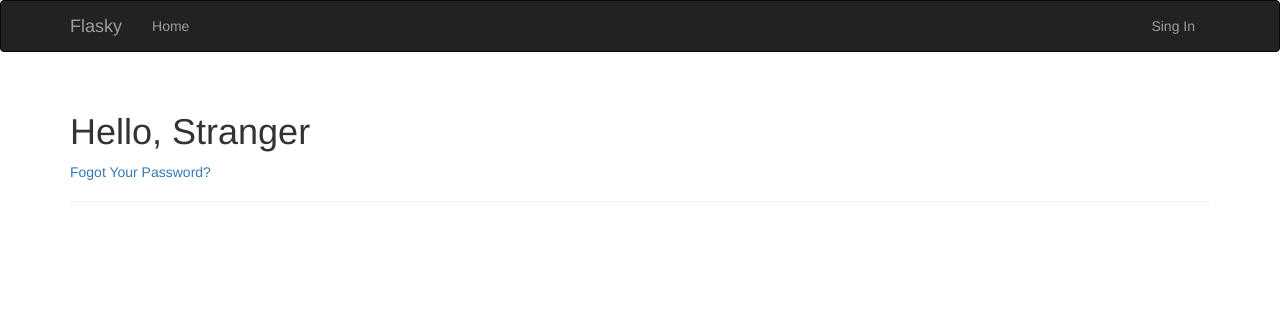
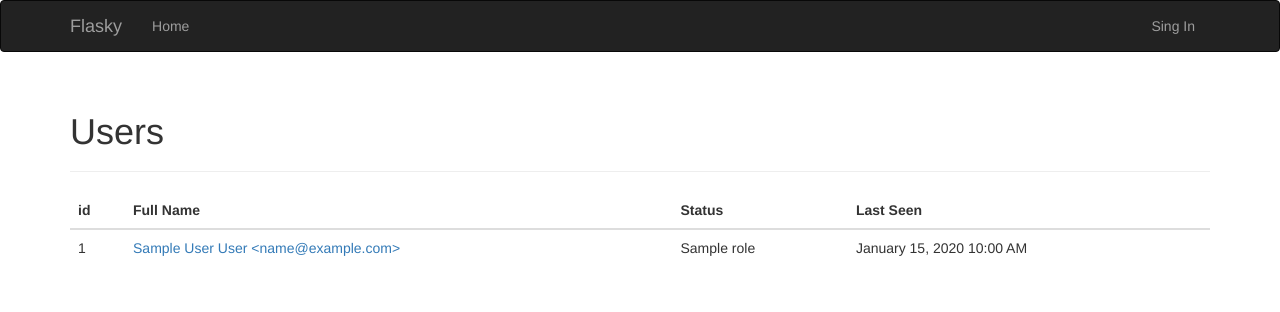
Before and after one commit to Iiss/mars_quiz_admin, a Flask app: page / in a window 1280 px wide. Shown: the top 312 px of the page. Run offline with Flask 2, Linux system fonts and the light colour scheme; tables that the repository leaves empty hold one stand-in row (values such as "Sample post"); some libraries are stand-ins or nearby versions.

Commit message:
index.html update

```diff
--- a/app/main/views.py
+++ b/app/main/views.py
@@ -10,10 +10,8 @@ from ..decorators import admin_required
 
 @main.route('/',methods=['GET','POST'])
 def index():
-    return render_template("index.html",
-    						name = session.get('name'),
-    						known = session.get('known',False),
-    						current_time = datetime.utcnow())
+    user_list = User.query.all()
+    return render_template("index.html", user_list = user_list)
 
 @main.route('/user/<int:id>')
 def show_profile(id):
--- a/app/templates/index.html
+++ b/app/templates/index.html
@@ -1,17 +1,43 @@
 {% extends "base.html" %}
+{% block scripts %}
+{{ super() }}
+{{ moment.include_moment() }}
+{% endblock %}
 {% block page_content %}
 <div class="page-header">
-	<h1>Hello,
-		{% if current_user.is_authenticated() %}
-			{{ current_user.name }}
-		{% else %}
-			Stranger
+	<h1 class=".col-md-8">Users
+		{% if current_user.is_administrator() %}
+		<span>
+			<a class="btn btn-primary pull-right"
+			href="{{url_for('auth.add_user')}}">Invite user &gt;&gt;</a>
+		</span>
 		{% endif %}
 	</h1>
-	{% if current_user.is_authenticated() %}
-		<p><a href="{{ url_for('auth.change_password') }}">Change Password</a></p>
-	{% else %}
-		<p><a href="{{ url_for('auth.password_reset_request') }}">Fogot Your Password?</a></p>
-	{% endif %}
 </div>
+<table class="table">
+	<thead>
+		<tr>
+			<th>id</th>
+			<th>Full Name</th>
+			<th>Status</th>
+			<th>Last Seen</th>
+		</tr>
+	</thead>
+	<tbody>
+		{% for user in user_list %}
+		<tr>
+			<td>{{user.id}}</td>
+			<td>
+				<a href="{{ url_for('main.show_profile', id = user.id)}}">
+				{% if user.name %}{{ user.name }} {% endif %}
+				{% if user.surname %}{{ user.surname }} {% endif %}
+				&lt;{{ user.email }}&gt;
+				</a>
+			</td>
+			<td>{{user.role.name}}</td>
+			<td>{{ moment(user.last_seen).format('LLL') }}</td>
+		</tr>
+		{% endfor %}
+	</tbody>
+</table>
 {% endblock %}
```
